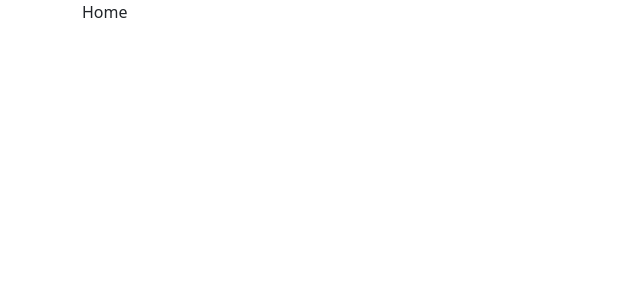
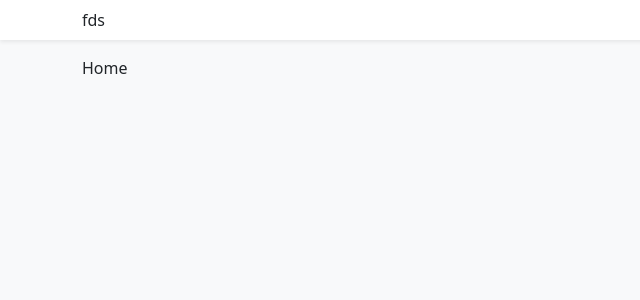
Before and after one commit to xistoeugenio/mini-typescript-projects, a React (Vite) app: page / in a window 1280 px wide. Shown: the top 300 px of the page, without its empty margins (0-640 px from the left). Built offline with nearby package versions, Linux system fonts and the light colour scheme.

Commit message:
created navbar component

```diff
--- a/index.html
+++ b/index.html
@@ -6,7 +6,7 @@
     <meta name="viewport" content="width=device-width, initial-scale=1.0" />
     <title>Vite + React + TS</title>
   </head>
-  <body>
+  <body class="bg-light">
     <div id="root"></div>
     <script type="module" src="/src/main.tsx"></script>
   </body>
--- a/src/App.tsx
+++ b/src/App.tsx
@@ -1,13 +1,16 @@
 import { RouterProvider } from "react-router-dom"
 import { routes } from "./routes";
 import { Container } from "react-bootstrap";
+import Navbar from "./components/Navbar";
 
 function App() {
-
   return (
-    <Container>
-      <RouterProvider router={routes}/>
-    </Container>
+    <>
+    <Navbar/>
+      <Container className="mb-4">
+        <RouterProvider router={routes} />
+      </Container>
+    </>
   )
 }
 
--- /dev/null
+++ b/src/components/Navbar.tsx
@@ -0,0 +1,12 @@
+import { Container, Nav, Navbar as NavbarBs } from "react-bootstrap";
+import { Link } from "react-router-dom";
+
+export default function Navbar() {
+    return (
+        <NavbarBs className="bg-white shadow-sm mb-3">
+            <Container>
+                fds
+            </Container>
+        </NavbarBs>
+    )
+}
```
